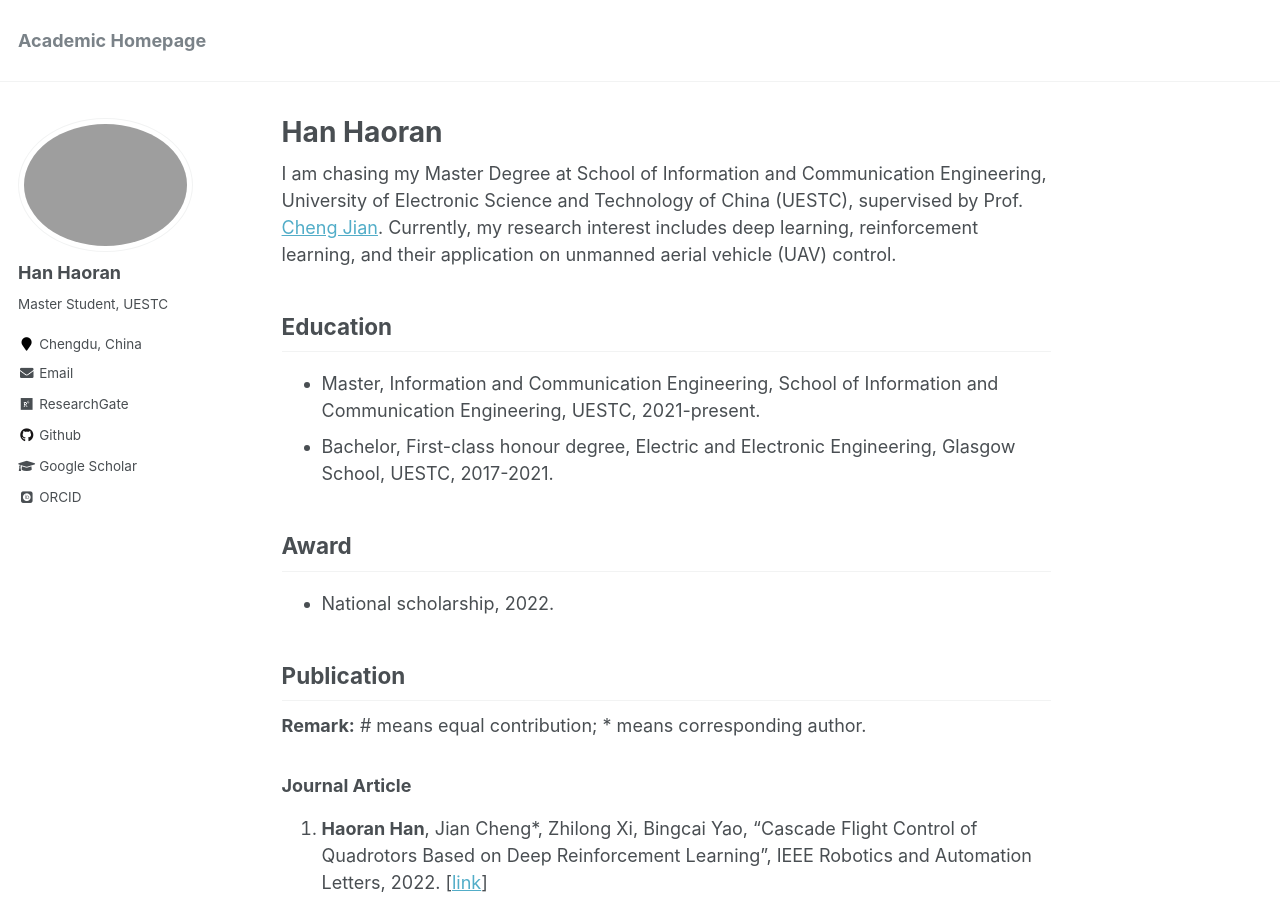
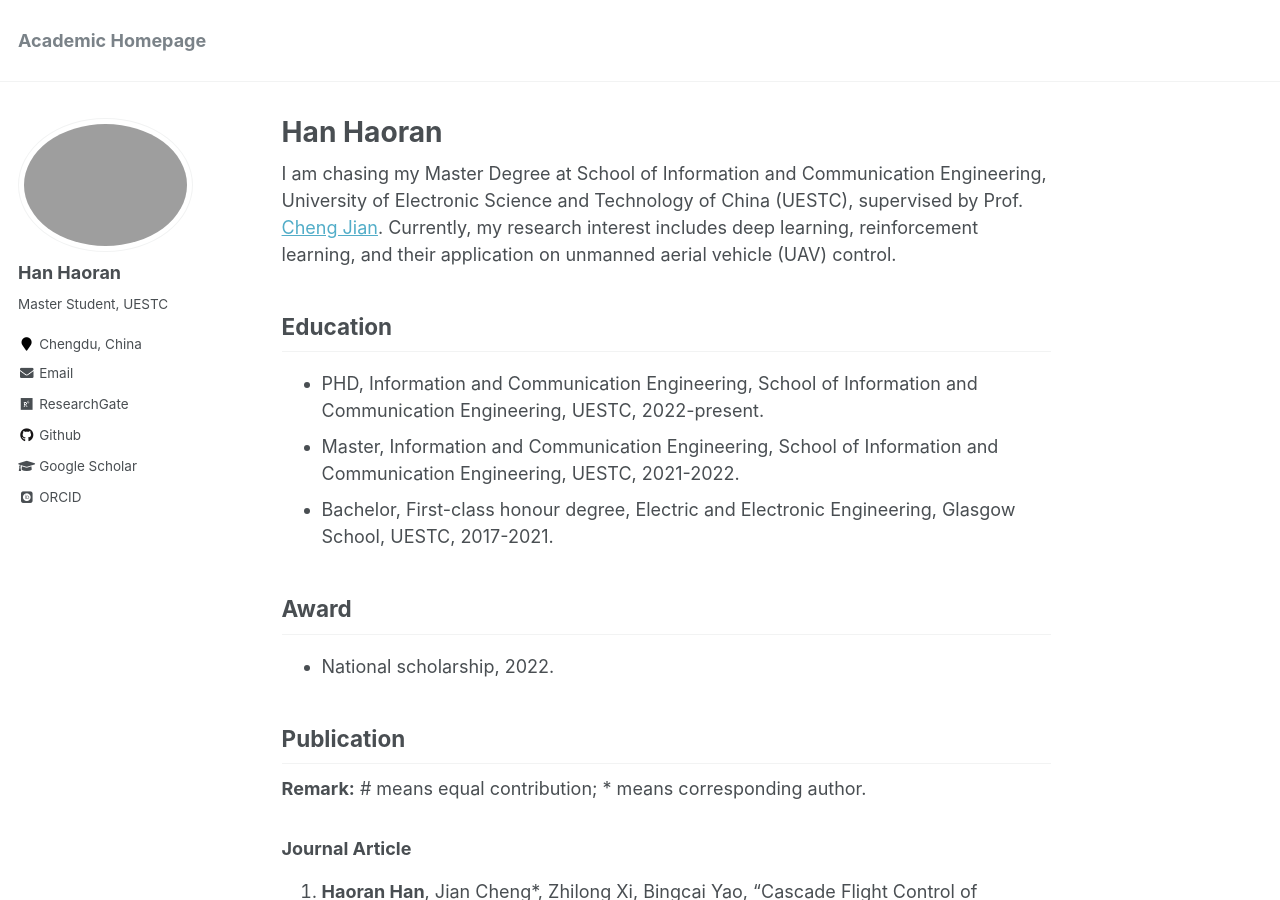
Before and after one commit to Han-Adam/Han-Adam.github.io, a Jekyll site: the page built from _pages/about.md, in a window 1280 px wide and 900 px high. Built offline with Jekyll 4.4.1, drawn with Linux system fonts in a browser that asks for light colours; some web fonts are replaced.

Commit message:
Update about.md

```diff
--- a/_pages/about.md
+++ b/_pages/about.md
@@ -11,7 +11,8 @@ redirect_from:
 I am chasing my Master Degree at School of Information and Communication Engineering, University of Electronic Science and Technology of China (UESTC), supervised by Prof. [Cheng Jian](https://faculty.uestc.edu.cn/cvmi/zh_CN/index.htm). Currently, my research interest includes deep learning, reinforcement learning, and their application on unmanned aerial vehicle (UAV) control.
 
 ## Education
-- Master, Information and Communication Engineering, School of Information and Communication Engineering, UESTC, 2021-present.
+- PHD, Information and Communication Engineering, School of Information and Communication Engineering, UESTC, 2022-present.
+- Master, Information and Communication Engineering, School of Information and Communication Engineering, UESTC, 2021-2022.
 - Bachelor, First-class honour degree, Electric and Electronic Engineering, Glasgow School, UESTC, 2017-2021.
 
 ## Award
```
